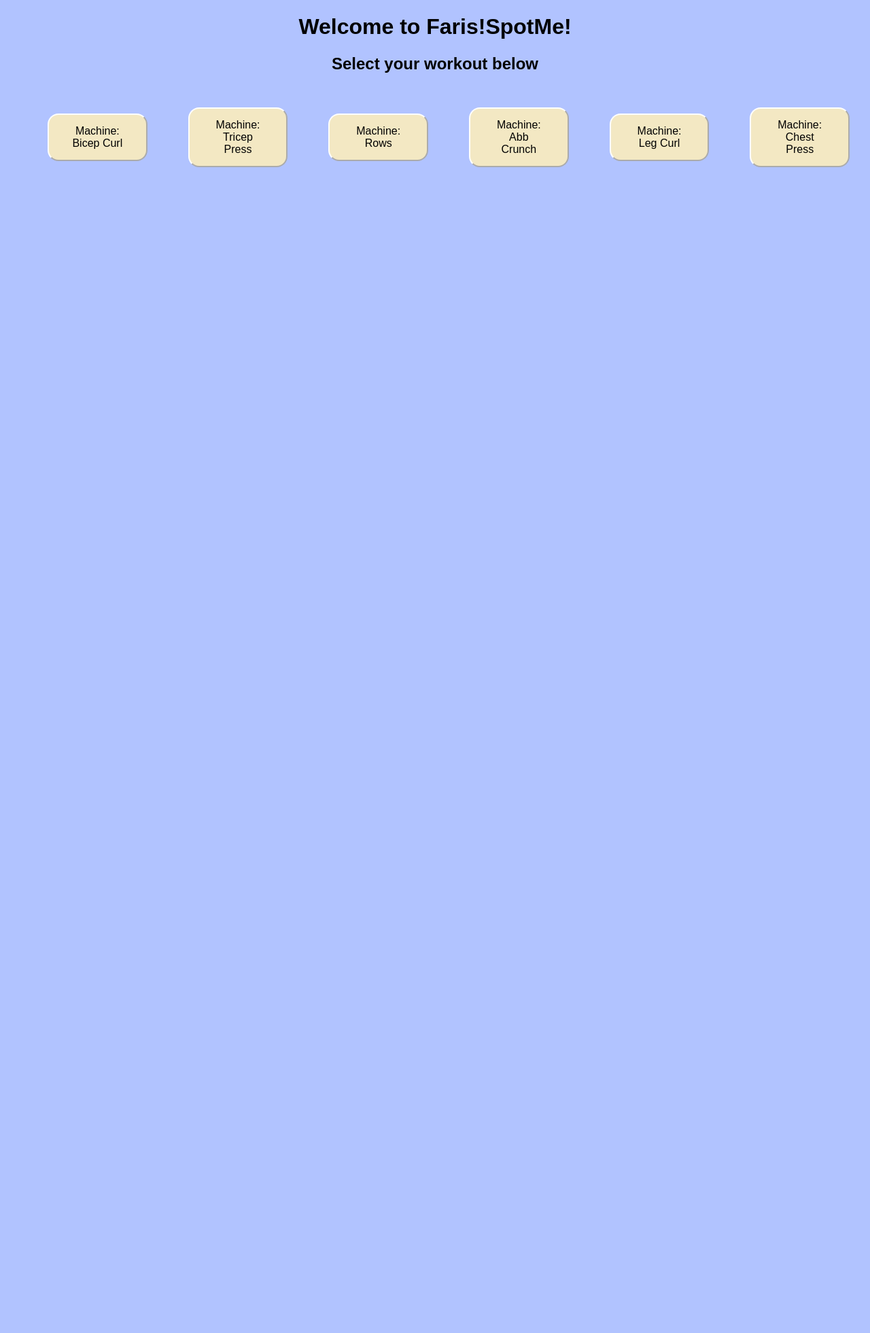
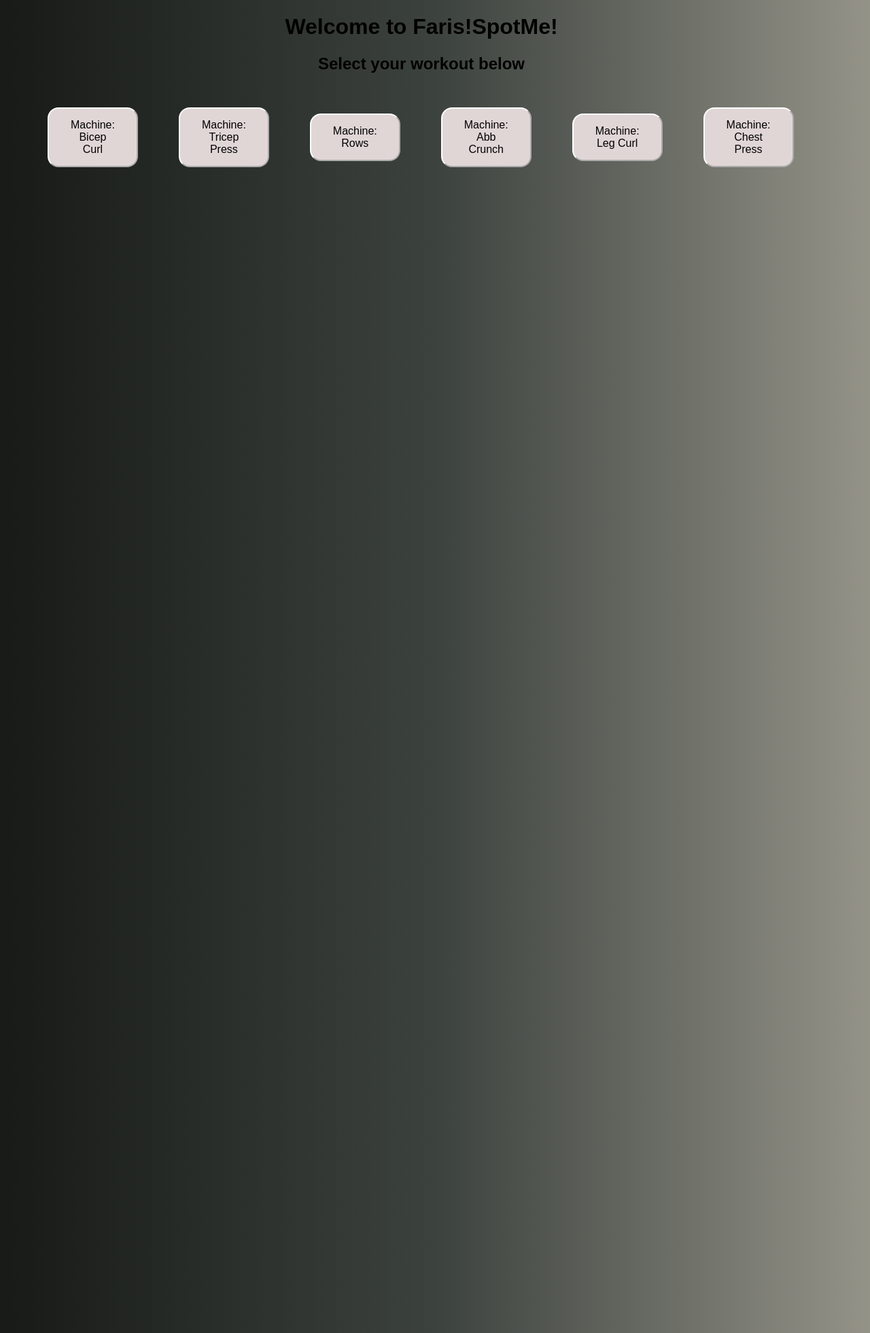
Before and after one commit to StrwBrriShrtcke/Faris-Spotme, a Flask app: page /selection in a window 1280 px wide. Shown: the whole page at 68% size. Before the commit the page ends 246 px from the top, so only its background shows below. Run offline with Flask 3, Linux system fonts and the light colour scheme.

Commit message:
more styling

```diff
--- a/main/static/style.css
+++ b/main/static/style.css
@@ -1,6 +1,14 @@
 body {
   margin: 20px;
-  background-color: #b1c3ff;
+  background: #171a16;
+  background: linear-gradient(
+    90deg,
+    rgba(23, 26, 22, 1) 0%,
+    rgba(60, 66, 62, 1) 50%,
+    rgba(148, 147, 136, 1) 100%
+  );
+  width: 1200px;
+  height: 1920px;
 }
 .heading {
   font-family: "Arial", sans-serif;
@@ -8,7 +16,7 @@ body {
   color: black;
 }
 .button {
-  background-color: #f3e8c3;
+  background-color: #e1d6d6;
   border-style: wave;
   border-color: white;
   color: black;
@@ -25,7 +33,7 @@ body {
 .button-container {
   align-items: center;
   display: flex;
-  width: 100%;
+  width: 80%;
   margin: 20px;
 }
 #workout-video {
```
Also changed, not shown: selection.html (+8 -1 lines).
